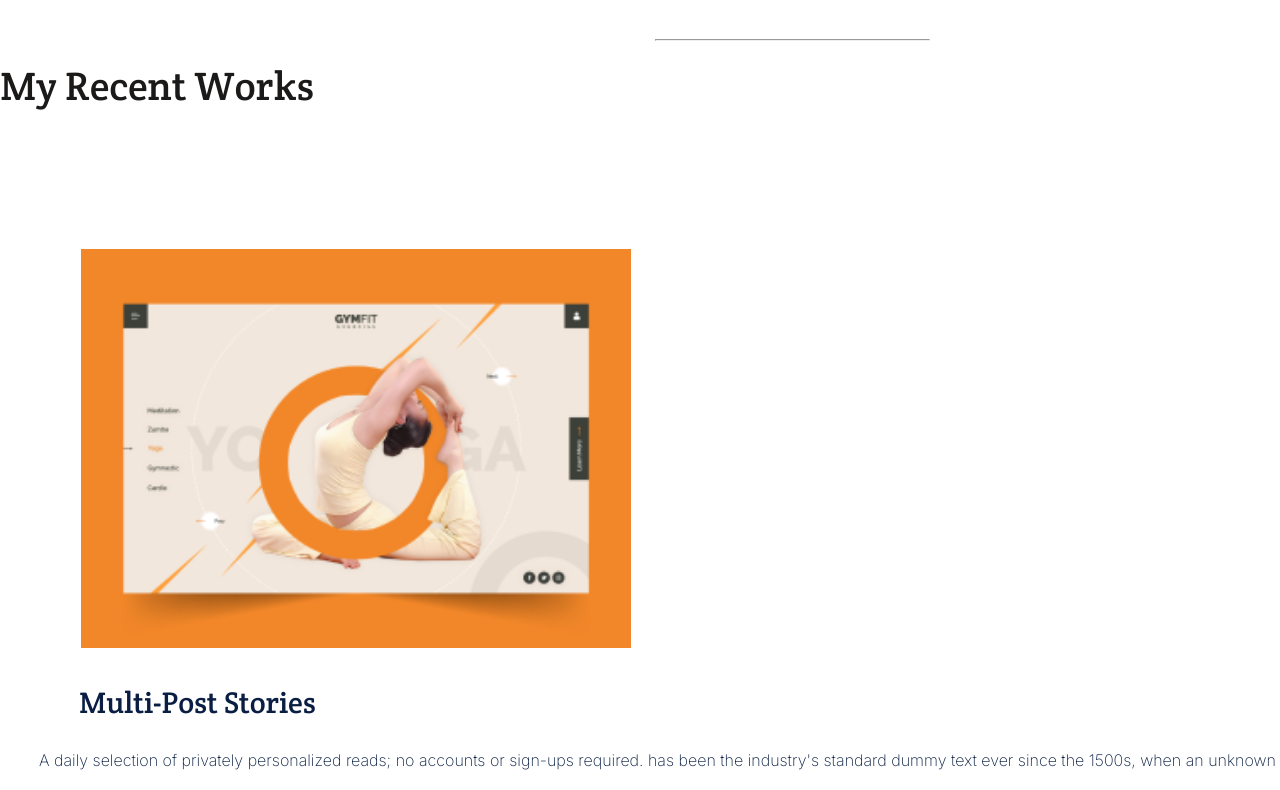
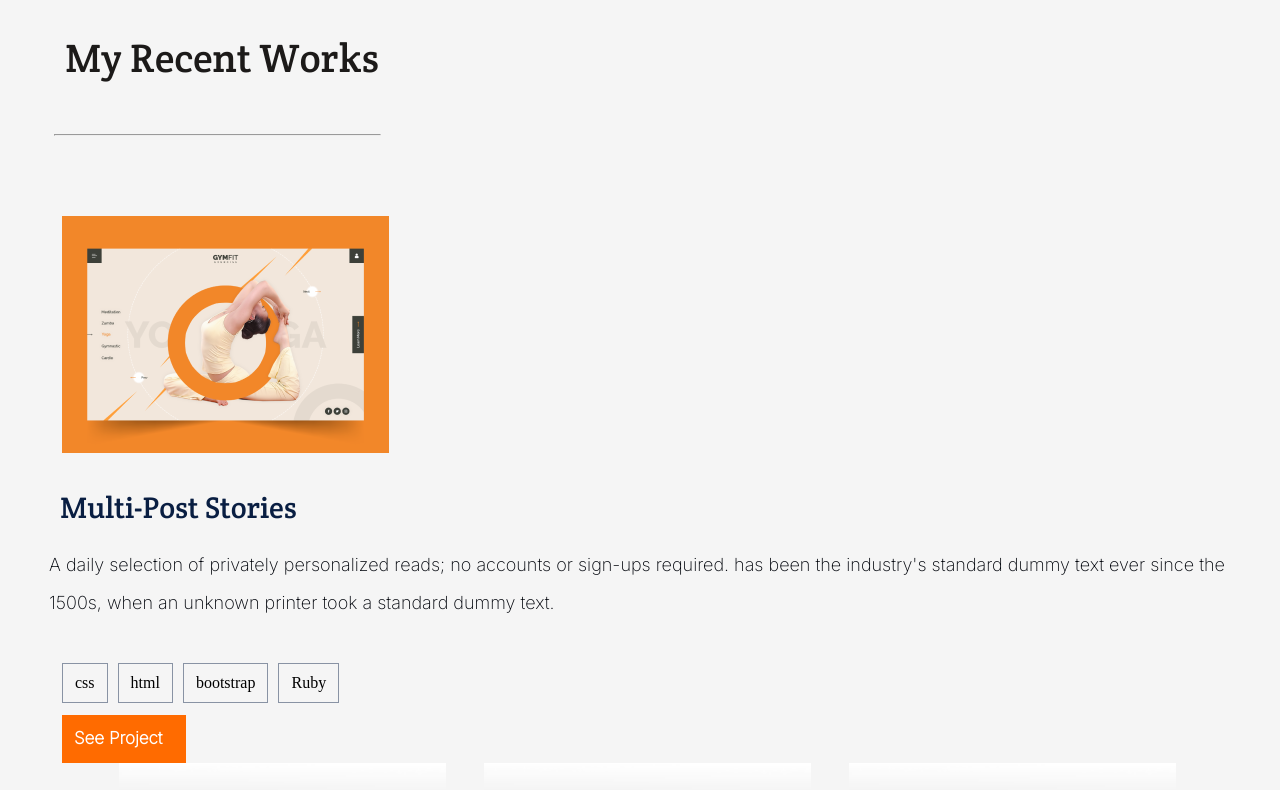
Before and after one commit to azeezumoru/abdul-portfolio, a website: page index.html in a window 1280 px wide. Shown: the part 700-1490 px from the top of the page. Drawn offline with Linux system fonts and the light colour scheme.

Commit message:
update my html and css file

```diff
--- a/index.html
+++ b/index.html
@@ -20,6 +20,7 @@
     <link href="https://fonts.googleapis.com/css2?family=Crete+Round&family=Inter:wght@200&display=swap" rel="stylesheet">
 </head>
 <body>
+  <main class="main-container">
   <header>
     <nav class="navbar">
       <a href="#" class="logo">Abdul</a>
@@ -36,21 +37,9 @@
         <div class="menu-line"></div>
         <div class="menu-line"></div>
       </div>
-      <!-- <ul class="desktop-menu">
-        <li class="nav">Portfolio</li>
-        <li class="nav1">About</li>
-        <li class="nav2">Contact</li>
-        <li><i class="material-icons">menu</i></li>
-      </ul> -->
-      <!--<p class="nav">Portfolio</p>
-      <p class="nav1">About</p>
-      <p class="nav2">Contact</p>
-      <i class="material-icons">menu</i>
-      <i class="fa-solid fa-envelope"></i>-->
     </nav>
   </header>
 
-  <main>
     <section class="section">
       <div class="section1">
         <h1 class="main-title">Hey There.
@@ -96,33 +85,26 @@
             </li>
           </ul>
         </div>
+    </section>
 
-    </section>
-  </main>
   <section>
     <div class="section2">
       <div class="recentwork">
-       <h1 class="recent">My Recent Works</h1>
-       <hr>
+        <h1 class="recent">My Recent Works</h1>
+        <hr>
       </div>
       <div class="ballet1">
         <img class="ballet" src="./images/ballet.png">
-        <h1 class="multi-post">Multi-Post Stories</h1>
-        <p class="daily">A daily selection of privately personalized reads; no accounts or sign-ups required. has been the industry's standard dummy text ever since the 1500s, when an unknown printer took a standard dummy text.</p>
-        <!-- <img class="css" src="./images/css.png">
-        <img class="html" src="./images/html.png">
-        <img class="bootstrap" src="./images/bootstrap.png">
-        <img class="ruby" src="./images/ruby.png"> -->
-
+        <div>
+          <h1 class="multi-post">Multi-Post Stories</h1>
+          <p class="daily">A daily selection of privately personalized reads; no accounts or sign-ups required. has been the industry's standard dummy text ever since the 1500s, when an unknown printer took a standard dummy text.</p>
+        </div>
         <ul class="listbutton">
           <li class="button1"> css</li>
           <li class="button2"> html</li>
           <li class="button3">bootstrap</li>
           <li class="button4"> Ruby</li>
         </ul>
-
-        <!-- <img class="see-project" src="./images/Enable.png"> -->
-
         <button type="button" class="button5"> See Project</button>
       </div>
     </div>
@@ -133,11 +115,7 @@
       <div class="project-heading">
         <h1>Profesional Art Printing Data</h1>
         <p>A daily selection of privately personalized reads; no accounts or sign-ups required. has been the industry's standard</p>
-        <!-- <img class="html" src="./images/html.png">
-        <img class="bootstrap" src="./images/bootstrap.png">
-        <img class="ruby" src="./images/ruby.png">     -->
       </div>
-
       <div class="project-lists">
         <ul>
           <a href="#"><li class="project-item-1">html</li></a>
@@ -148,20 +126,15 @@
       <div class="project-list">
         <a class="link" href="#">See Project</a>
       </div>
-      <!-- <img class="enable" src="./images/Enable.png" alt="">  -->
-      </div>
-    </section>
+    </div>
+  </section>
 
   <section>
     <div class="project">
       <div class="project-heading">
         <h1>Profesional Art Printing Data</h1>
         <p>A daily selection of privately personalized reads; no accounts or sign-ups required. has been the industry's standard</p>
-        <!-- <img class="html" src="./images/html.png">
-        <img class="bootstrap" src="./images/bootstrap.png">
-        <img class="ruby" src="./images/ruby.png">     -->
       </div>
-
       <div class="project-lists">
         <ul>
           <a href="#"><li class="project-item-1">html</li></a>
@@ -172,30 +145,26 @@
       <div class="project-list">
         <a class="link" href="#">See Project</a>
       </div>
-      <!-- <img class="enable" src="./images/Enable.png" alt="">  -->
-      </div>
+    </div>
   </section>
+
 
   <section>
     <div class="project">
       <div class="project-heading">
         <h1>Profesional Art Printing Data</h1>
         <p>A daily selection of privately personalized reads; no accounts or sign-ups required. has been the industry's standard</p>
-        <!-- <img class="html" src="./images/html.png">
-        <img class="bootstrap" src="./images/bootstrap.png">
-        <img class="ruby" src="./images/ruby.png">     -->
-    </div>
-    <div class="project-lists">
-      <ul>
-        <a href="#"><li class="project-item-1">html</li></a>
-        <a href="#"><li class="project-item-2">bootstrap</li></a>
-        <a href="#"><li class="project-item-3">Ruby</li></a>
-      </ul>
-    </div>
-    <div class="project-list">
-      <a class="link" href="#">See Project</a>
-    </div>
-    <!-- <img class="enable" src="./images/Enable.png" alt="">  -->
+      </div>
+      <div class="project-lists">
+        <ul>
+          <a href="#"><li class="project-item-1">html</li></a>
+          <a href="#"><li class="project-item-2">bootstrap</li></a>
+          <a href="#"><li class="project-item-3">Ruby</li></a>
+        </ul>
+      </div>
+      <div class="project-list">
+        <a class="link" href="#">See Project</a>
+      </div>
     </div>
   </section>
 
@@ -204,33 +173,6 @@
       <div class="project-heading">
         <h1>Profesional Art Printing Data</h1>
         <p>A daily selection of privately personalized reads; no accounts or sign-ups required. has been the industry's standard</p>
-        <!-- <img class="html" src="./images/html.png">
-        <img class="bootstrap" src="./images/bootstrap.png">
-        <img class="ruby" src="./images/ruby.png">     -->
-      </div>
-
-    <div class="project-lists">
-      <ul>
-        <a href="#"><li class="project-item-1">html</li></a>
-        <a href="#"><li class="project-item-2">bootstrap</li></a>
-        <a href="#"><li class="project-item-3">Ruby</li></a>
-      </ul>
-    </div>
-    <div class="project-list">
-      <a class="link" href="#">See Project</a>
-    </div>
-    <!-- <img class="enable" src="./images/Enable.png" alt="">  -->
-    </div>
-  </section>
-
-  <section>
-    <div class="project">
-      <div class="project-heading">
-        <h1>Profesional Art Printing Data</h1>
-        <p>A daily selection of privately personalized reads; no accounts or sign-ups required. has been the industry's standard</p>
-        <!-- <img class="html" src="./images/html.png">
-        <img class="bootstrap" src="./images/bootstrap.png">
-        <img class="ruby" src="./images/ruby.png">     -->
       </div>
     <div class="project-lists">
       <ul>
@@ -242,19 +184,14 @@
     <div class="project-list">
       <a class="link" href="#">See Project</a>
     </div>
-    <!-- <img class="enable" src="./images/Enable.png" alt="">  -->
     </div>
   </section>
 
   <section>
     <div class="project">
       <div class="project-heading">
-
         <h1>Profesional Art Printing Data</h1>
         <p>A daily selection of privately personalized reads; no accounts or sign-ups required. has been the industry's standard</p>
-        <!-- <img class="html" src="./images/html.png">
-        <img class="bootstrap" src="./images/bootstrap.png">
-        <img class="ruby" src="./images/ruby.png">     -->
       </div>
     <div class="project-lists">
       <ul>
@@ -266,7 +203,25 @@
     <div class="project-list">
       <a class="link" href="#">See Project</a>
     </div>
-    <!-- <img class="enable" src="./images/Enable.png" alt="">  -->
+    </div>
+  </section>
+
+  <section>
+    <div class="project">
+      <div class="project-heading">
+        <h1>Profesional Art Printing Data</h1>
+        <p>A daily selection of privately personalized reads; no accounts or sign-ups required. has been the industry's standard</p>
+      </div>
+    <div class="project-lists">
+      <ul>
+        <a href="#"><li class="project-item-1">html</li></a>
+        <a href="#"><li class="project-item-2">bootstrap</li></a>
+        <a href="#"><li class="project-item-3">Ruby</li></a>
+      </ul>
+    </div>
+    <div class="project-list">
+      <a class="link" href="#">See Project</a>
+    </div>
     </div>
   </section>
 
@@ -364,6 +319,7 @@
           </ul>
         </div>
       </section>
-    </div>
+    <!-- </div> -->
+  </main>
 </body>
 </html>
--- a/style.css
+++ b/style.css
@@ -35,15 +35,14 @@ a {
   margin: 0 auto;
 }
 
-/* .container {
-  width: 100%;
+.main-container {
   display: flex;
-  justify-content: space-between;
-  padding: 36px;
-  color: #fff;
-  background-color: #3c3a39;
-  height: 92px;
-} */
+  flex-direction: row;
+  flex-wrap: wrap;
+  justify-content: center;
+  overflow: auto;
+  min-width: 400px;
+}
 
 .logo {
   color: #fff;
@@ -51,16 +50,10 @@ a {
   font-family: 'Poppins', sans-serif;
   height: 24px;
   text-decoration: none;
-
-  /* margin-right: 759px; */
-  margin-left: 111px;
-
-  /* padding: 18px; */
+  margin-left: 45px;
 }
 
 .navbar ul {
-  /* margin: 0;
-  padding: 0; */
   display: flex;
   margin-right: 30px;
 }
@@ -95,13 +88,11 @@ a {
 }
 
 .navbar {
-  /* width: auto; */
+  width: 100%;
   display: flex;
   justify-content: space-between;
   align-items: space-between;
   margin-top: 20px;
-
-  /* padding: 20px 24px 12px 24px; */
 }
 
 header {
@@ -123,21 +114,16 @@ header {
   flex-direction: column;
   justify-content: space-between;
   top: 100%;
-
-  /* margin-bottom: 190px; */
-
-  /* margin-left: 80px;
-  margin-right: 10px; */
   list-style: none;
 }
 
+.social-wrapper
+
 .recentwork {
   display: flex;
-  flex-direction: row;
-  align-items: center;
+  flex-direction: column;
+  align-content: center;
   padding: 0;
-  min-width: 1033px;
-  min-height: 32px;
 }
 
 hr {
@@ -147,19 +133,13 @@ hr {
 }
 
 .recentwork hr {
-  margin-top: 10px;
-  margin-right: 350px;
+  margin: 50px 24px 0 54px;
+  width: 327px;
 }
 
 .ballet1 {
   display: flex;
   flex-direction: column;
-}
-
-/* .container nav {
-  margin-right: 720px;
-  display: flex;
-
 }
 
 .container .nav1 {
@@ -172,30 +152,7 @@ hr {
   display: flex;
 }  */
 
-/* .container p {
-  flex-direction: row;
-  gap: 2px;
-  position: relative;
-} */
-
-/* .nav {
-  /* width: 17px;
-  height: 40px; */
-
-/* display: flex;
-  flex-direction: space-between;
-  color: #FFFFFF;
-  font-family: 'Inter';
-  font-style: normal;
-  font-weight: 600;
-  font-size: 15px;
-  line-height: 20px; */
-
-/* } */
-
 .nav1 {
-  /* width: 25px;
-  height: 20px; */
   display: flex;
   flex-direction: space-between;
   margin-right: -122px;
@@ -208,8 +165,6 @@ hr {
 }
 
 .nav2 {
-  /* width: 59px;
-  height: 20px; */
   display: flex;
   flex-direction: space-between;
   margin-left: -292px;
@@ -231,18 +186,17 @@ hr {
   flex-direction: column;
   align-items: flex-start;
   padding: 100px 24px;
-  width: 100%;
-  height: 610px;
+  max-width: 100%;
+  height: 100%;
   color: #fff;
   gap: 12px;
 }
 
 .section1 {
-  margin-left: 80px;
+  margin-left: 50px;
 }
 
 .main-title {
-  /* height: 124px; */
   color: #ff6b00;
   font-size: 60px;
   line-height: 67px;
@@ -279,87 +233,50 @@ hr {
 .social {
   height: 20px;
   width: 20px;
-
-  /* margin-bottom: 50px; */
 }
 
 .section2 {
-  background-color: #fff;
-  display: flex;
-  flex-direction: column;
+  align-items: center;
 }
 
 .recent {
-  min-width: 325px;
-  min-height: 99px;
   font-family: 'Crete Round', serif;
   font-weight: 440;
   font-size: 40px;
   line-height: 52px;
   display: flex;
   text-align: center;
-  margin-right: 284px;
+  margin-left: 65px;
   margin-top: 150px;
   color: #1c1a19;
 }
 
 .ballet {
-  margin-left: 81px;
-  margin-top: 90px;
-  width: 550px;
+  margin: 80px 24px 0 62px;
+  width: 327px;
 }
 
 .multi-post {
   font-family: 'Crete Round', serif;
   font-weight: 350;
   font-size: 30px;
-  margin-left: 79px;
+  margin-left: 60px;
   margin-top: 35px;
   color: #091e42;
 }
 
 .daily {
   font-family: 'Inter', serif;
-  margin-left: 39px;
-  font-size: 16px;
+  margin:19px 24px 0 24px;
+  font-size: 18px;
   min-width: 327;
   display: block;
   font-weight: 14;
-  color: #091e42;
+  color: #00040b;
   line-height: 38px;
   font-style: normal;
-  margin-top: 19px;
+  padding: 0 12px 0 25px;
 }
-
-/* .css {
-  margin-left: 39px;
-  height: 40px;
-  margin-top: 24px;
-} */
-
-/* .html {
-  margin-left: 9px;
-  height: 40px;
-  margin-top: 24px;
-} */
-
-/* .bootstrap {
-  margin-left: 9px;
-  height: 40px;
-  margin-top: 24px;
-} */
-
-/* .ruby {
-  margin-left: 9px;
-  height: 40px;
-  margin-top: 24px;
-} */
-
-/* .see-project {
-  margin-left: 39px;
-  height: 52px;
-  margin-top: 24px;
-} */
 
 .listbutton {
   display: flex;
@@ -367,8 +284,8 @@ hr {
   list-style: none;
   gap: 10px;
   justify-content: flex-start;
-  padding-left: 0;
-  margin-left: 62px;
+  padding: 0;
+  margin: 29px 0 0 62px;
 }
 
 .button1,
@@ -410,7 +327,6 @@ hr {
   background-image: url(./images/Img\ Placeholder.png);
   background-repeat: no-repeat;
   width: 327px;
-  height: 386px;
   height: 100vh;
   margin: 0 12px 5px 26px;
   background-size: cover;
@@ -451,7 +367,7 @@ hr {
   align-items: center;
   background-color: #ff6b00;
   width: 100%;
-  height: 85px;
+  height: 95px;
   margin-top: 220px;
 }
 
@@ -514,14 +430,6 @@ hr {
   width: 100%;
   height: 148px;
 }
-
-/* .project-list {
-  align-items: center;
-  background-color: #ff6b00;
-  width: 100%;
-  height: 85px;
-  margin-top: 220px;
-} */
 
 .link {
   margin: 0 0 8px 13px;
@@ -831,7 +739,6 @@ textarea::placeholder {
 }
 
 .color {
-  /* background: #505f79; */
   border-top: 1px solid #dfe1e6;
   width: 100%;
   display: flex;
@@ -864,10 +771,6 @@ textarea::placeholder {
     margin-left: 40px;
   }
 
-  /* #menu a {
-    margin-left: 20px;
-  } */
-
   .menu-line {
     width: 24px;
     height: 3px;
@@ -876,18 +779,12 @@ textarea::placeholder {
   }
 
   .menu-icon {
-    /* display: none; */
     margin-right: 19px;
     margin-bottom: 12px;
     display: block;
     position: absolute;
     right: 18px;
   }
-
-  /* .container {
-    display: flex;
-    justify-content: space-between;
-  } */
 
   .section {
     display: flex;
@@ -903,48 +800,21 @@ textarea::placeholder {
     background-size: 20%;
   }
 
-  .section2 {
-    background-color: #fff;
-
-    /* display: flex;
-    flex-direction: column; */
-  }
-
   .social-icons {
     display: flex;
     flex-direction: row;
     margin-top: 40px;
-    margin-left: 80px;
+    margin-left: 50px;
   }
 
   .social-wrapper {
     display: flex;
     flex-direction: row;
     justify-content: space-between;
-
-    /* margin-left: 10px; */
     max-width: 100%;
-
-    /* margin-bottom: 70px; */
     height: 50%;
     gap: 15px;
   }
-
-  /* .social-wrapper li img {
-  display: grid;
-  flex-direction: column;
-
-} */
-
-  /* .section {
-  display: flex;
-  gap: 20px;
-} */
-
-  /* .social-icons {
-    display: flex;
-    flex-direction: column;
-  } */
 
   .main-title {
     margin-bottom: 0;
```
